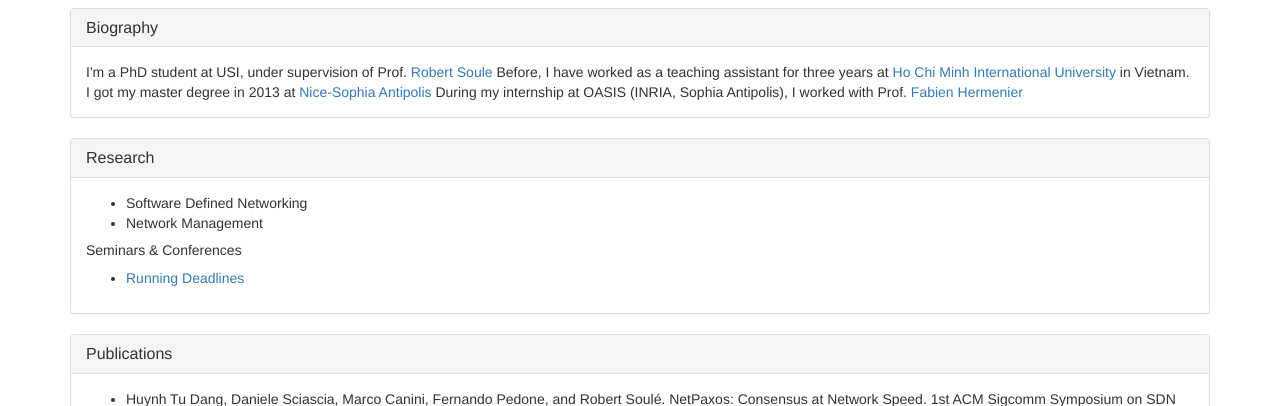
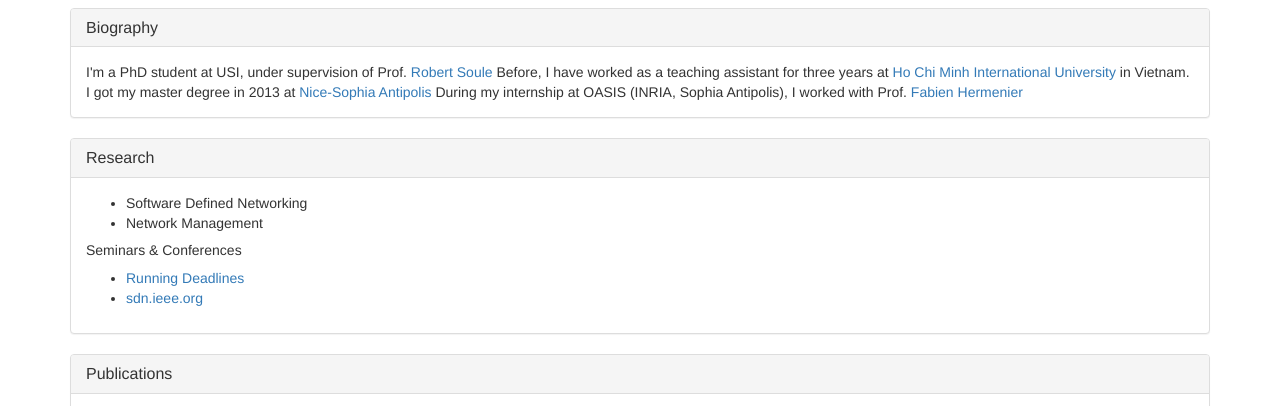
Before and after one commit to tudang/tudang.github.io, a plain HTML site: page index.html in a window 1280 px wide. Shown: the part 328-734 px from the top of the page. Drawn offline with nearby package versions, Linux system fonts and the light colour scheme.

Commit message:
add SDN IEEE Conferences

```diff
--- a/index.html
+++ b/index.html
@@ -76,6 +76,7 @@
       <h5>Seminars & Conferences</h5>
       <ul>
         <li><a href="https://team.inria.fr/coati/seminars-and-conferences/running-deadlines/">Running Deadlines</a></li>
+        <li><a href="http://sdn.ieee.org/conferences-events.html">sdn.ieee.org</a></li>
       </ul>
   	</div>
   </div>
```
